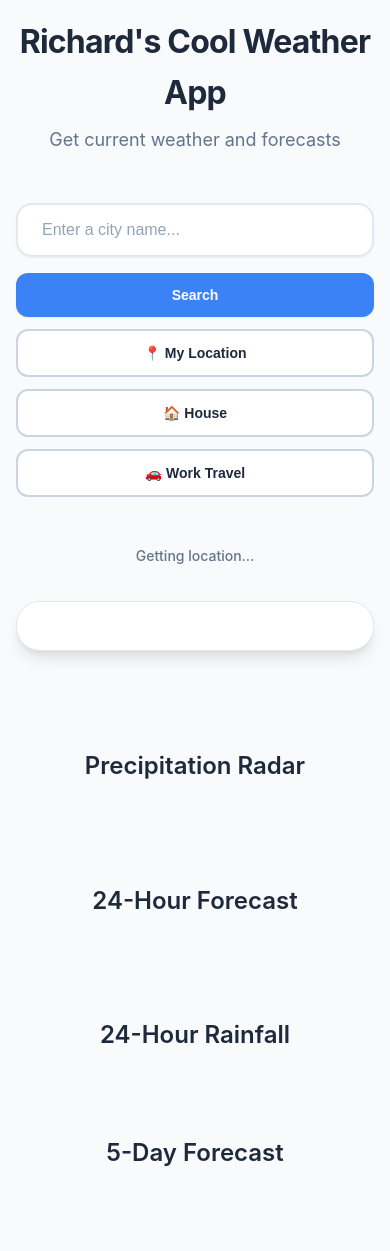
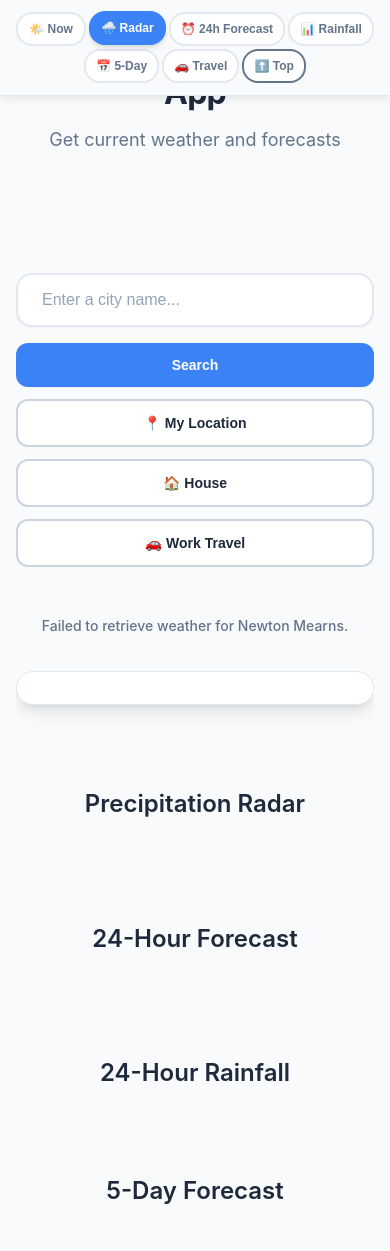
Before and after one commit to richardabramsuk/weather-app, a Flask app: page / in a window 390 px wide. Before the commit the page ends 1166 px from the top, so only its background shows below. Run offline with Flask 3, Linux system fonts and the light colour scheme.

Commit message:
New Feautures v4

```diff
--- a/app.py
+++ b/app.py
@@ -29,6 +29,33 @@
         "lon": top.get("longitude"),
         "admin1": top.get("admin1")
     }
+
+
+@lru_cache(maxsize=256)
+def reverse_geocode(lat: float, lon: float):
+    # Use Open-Meteo's free reverse geocoding API
+    url = "https://geocoding-api.open-meteo.com/v1/reverse"
+    params = {"latitude": lat, "longitude": lon, "language": "en", "format": "json"}
+    try:
+        r = requests.get(url, params=params, timeout=10)
+        r.raise_for_status()
+        data = r.json()
+        return {
+            "name": data.get("name"),
+            "country": data.get("country"),
+            "admin1": data.get("admin1"),
+            "lat": lat,
+            "lon": lon
+        }
+    except:
+        # Fallback to coordinates if reverse geocoding fails
+        return {
+            "name": None,
+            "country": None,
+            "admin1": None,
+            "lat": lat,
+            "lon": lon
+        }
 
 
 def fetch_weather(lat: float, lon: float):
@@ -71,6 +98,9 @@
             return jsonify({"error": "City not found"}), 404
         lat = place["lat"]
         lon = place["lon"]
+    elif lat is not None and lon is not None:
+        # Use reverse geocoding to get location name from coordinates
+        place = reverse_geocode(lat, lon)
 
     if lat is None or lon is None:
         return jsonify({"error": "Missing coordinates or city"}), 400
--- a/static/styles.css
+++ b/static/styles.css
@@ -24,6 +24,12 @@
   padding: 0;
 }
 
+html, body {
+  overflow-x: hidden;
+  width: 100%;
+  position: relative;
+}
+
 body {
   font-family: -apple-system, BlinkMacSystemFont, 'Segoe UI', Roboto, 'Helvetica Neue', Arial, sans-serif;
   background: var(--bg-primary);
@@ -31,12 +37,16 @@
   line-height: 1.6;
   -webkit-font-smoothing: antialiased;
   -moz-osx-font-smoothing: grayscale;
+  -webkit-overflow-scrolling: touch;
+  overscroll-behavior: none;
 }
 
 .container {
-  max-width: 1200px;
+  max-width: 100vw;
   margin: 0 auto;
   padding: 2rem 1rem;
+  overflow-x: hidden;
+  width: 100%;
 }
 
 /* Header */
@@ -64,6 +74,70 @@
   display: flex;
   flex-direction: column;
   gap: 2rem;
+  width: 100%;
+  overflow-x: hidden;
+  padding-top: 80px; /* Account for fixed navigation */
+}
+
+/* Section Navigation */
+.section-navigation {
+  position: fixed;
+  top: 0;
+  left: 0;
+  right: 0;
+  z-index: 1000;
+  display: flex;
+  gap: 0.5rem;
+  justify-content: center;
+  flex-wrap: wrap;
+  margin: 0;
+  padding: 1rem;
+  background: var(--bg-primary);
+  border-bottom: 1px solid var(--border-light);
+  backdrop-filter: blur(10px);
+  box-shadow: 0 2px 10px rgba(0, 0, 0, 0.1);
+  transition: all 0.3s ease;
+  min-height: 80px;
+}
+
+.nav-btn {
+  padding: 0.75rem 1rem;
+  border: 2px solid var(--border-light);
+  border-radius: var(--radius-lg);
+  background: var(--bg-secondary);
+  color: var(--text-secondary);
+  font-size: 0.875rem;
+  font-weight: 600;
+  cursor: pointer;
+  transition: all 0.2s ease;
+  white-space: nowrap;
+  min-width: 120px;
+}
+
+.nav-btn:hover {
+  border-color: var(--accent-primary);
+  color: var(--accent-primary);
+  transform: translateY(-1px);
+}
+
+.nav-btn.active {
+  background: var(--accent-primary);
+  color: white;
+  border-color: var(--accent-primary);
+  box-shadow: var(--shadow-md);
+  transform: translateY(-1px);
+}
+
+.nav-btn.scroll-top {
+  background: var(--bg-card);
+  border-color: var(--border-color);
+  color: var(--text-secondary);
+}
+
+.nav-btn.scroll-top:hover {
+  background: var(--accent-secondary);
+  color: white;
+  border-color: var(--accent-secondary);
 }
 
 /* Search Section */
@@ -1382,8 +1478,52 @@
     gap: 1rem;
   }
 
+  .forecast-temps {
+    flex-direction: column;
+    align-items: flex-start;
+    gap: 0.5rem;
+  }
+
+  .temp-high, .temp-low {
+    font-size: 1.125rem;
+  }
+
+  .temp-feels-like {
+    font-size: 0.8rem;
+    margin-top: 0;
+  }
+
   .button-group {
     flex-direction: column;
+  }
+
+  .section-navigation {
+    gap: 0.25rem;
+    padding: 0.75rem 0.5rem;
+    position: fixed;
+    top: 0;
+    left: 0;
+    right: 0;
+  }
+
+  .main-content {
+    padding-top: 70px; /* Smaller padding for mobile */
+  }
+
+  .nav-btn {
+    padding: 0.5rem 0.625rem;
+    font-size: 0.75rem;
+    min-width: 70px;
+  }
+
+  .nav-btn.scroll-top {
+    min-width: 50px;
+  }
+
+  .section-navigation {
+    min-height: 60px;
+    gap: 0.2rem;
+    padding: 0.75rem 0.5rem;
   }
 
   .btn {
@@ -1549,7 +1689,7 @@
   }
 
   .weather-card {
-    padding: 1.5rem;
+    padding: 1rem;
   }
 
   .forecast-card {
@@ -1559,4 +1699,21 @@
   .temp-main {
     font-size: 2.5rem;
   }
-}
+
+  .current-weather {
+    margin-bottom: 1rem;
+  }
+
+  .current-header {
+    margin-bottom: 0.75rem;
+  }
+
+  .current-details {
+    gap: 0.75rem;
+  }
+
+  .rain-forecast {
+    margin-top: 0.5rem;
+    padding: 0.5rem;
+  }
+}
--- a/templates/index.html
+++ b/templates/index.html
@@ -2,7 +2,7 @@
 <html lang="en">
 <head>
   <meta charset="utf-8">
-  <meta name="viewport" content="width=device-width, initial-scale=1">
+  <meta name="viewport" content="width=device-width, initial-scale=1, maximum-scale=1, user-scalable=no, viewport-fit=cover">
   <title>Richard's Cool Weather App</title>
   <link rel="stylesheet" href="/static/styles.css">
   <link rel="manifest" href="/static/manifest.json">
@@ -16,6 +16,16 @@
       <h1>Richard's Cool Weather App</h1>
       <p class="subtitle">Get current weather and forecasts</p>
     </header>
+
+    <div class="section-navigation">
+      <button class="nav-btn" data-section="current">🌤️ Now</button>
+      <button class="nav-btn active" data-section="satellite">🌧️ Radar</button>
+      <button class="nav-btn" data-section="hourly-forecast">⏰ 24h Forecast</button>
+      <button class="nav-btn" data-section="rainfall-graph">📊 Rainfall</button>
+      <button class="nav-btn" data-section="forecast">📅 5-Day</button>
+      <button class="nav-btn" data-section="travel">🚗 Travel</button>
+      <button class="nav-btn scroll-top" onclick="scrollToTop()">⬆️ Top</button>
+    </div>
 
     <main class="main-content">
       <div class="search-section">
@@ -443,7 +453,7 @@
   const rainfallEl = document.getElementById('rainfall-graph');
   if (hourlyData.length > 0) {
     const maxRainfall = Math.max(...hourlyData.map(h => h.precipitation || 0));
-    const graphHeight = 200;
+    const graphHeight = 150;
 
     rainfallEl.innerHTML = `
       <div class="rainfall-card">
@@ -509,6 +519,7 @@
       <div class="forecast-temps">
         <div class="temp-high">${fmtTemp(d.tmax)}</div>
         <div class="temp-low">${fmtTemp(d.tmin)}</div>
+        <div class="temp-feels-like">Feels like ${fmtTemp(d.tmax)}</div>
       </div>
       <div class="forecast-details">
         <div class="detail-item">
@@ -690,6 +701,57 @@
   console.error('Work Travel button not found!');
 }
 
+// Section navigation functionality
+document.addEventListener('DOMContentLoaded', function() {
+  const navBtns = document.querySelectorAll('.nav-btn');
+  const sections = {
+    'current': document.querySelector('#current'),
+    'satellite': document.querySelector('.satellite-section'),
+    'hourly-forecast': document.querySelector('.hourly-forecast-section'),
+    'rainfall-graph': document.querySelector('.rainfall-section'),
+    'forecast': document.querySelector('.forecast-section'),
+    'travel': document.querySelector('.travel-section')
+  };
+
+  navBtns.forEach(btn => {
+    btn.addEventListener('click', function() {
+      const targetSection = this.getAttribute('data-section');
+
+      // Skip if it's the scroll-to-top button
+      if (this.classList.contains('scroll-top')) {
+        return;
+      }
+
+      // Update active button
+      navBtns.forEach(b => b.classList.remove('active'));
+      this.classList.add('active');
+
+      // Scroll to section
+      if (sections[targetSection]) {
+        const element = sections[targetSection];
+        const navHeight = document.querySelector('.section-navigation').offsetHeight;
+        const elementPosition = element.offsetTop - navHeight - 20; // 20px extra padding
+
+        window.scrollTo({
+          top: elementPosition,
+          behavior: 'smooth'
+        });
+      }
+    });
+  });
+
+  // Auto-load home location on app start
+  fetchByHouse();
+});
+
+// Scroll to top function
+function scrollToTop() {
+  window.scrollTo({
+    top: 0,
+    behavior: 'smooth'
+  });
+}
+
 // Handle map loading and errors
 let mapLoadTimeout;
 
```
Also changed, not shown: other parts of static/styles.css (+30 -8 lines).
